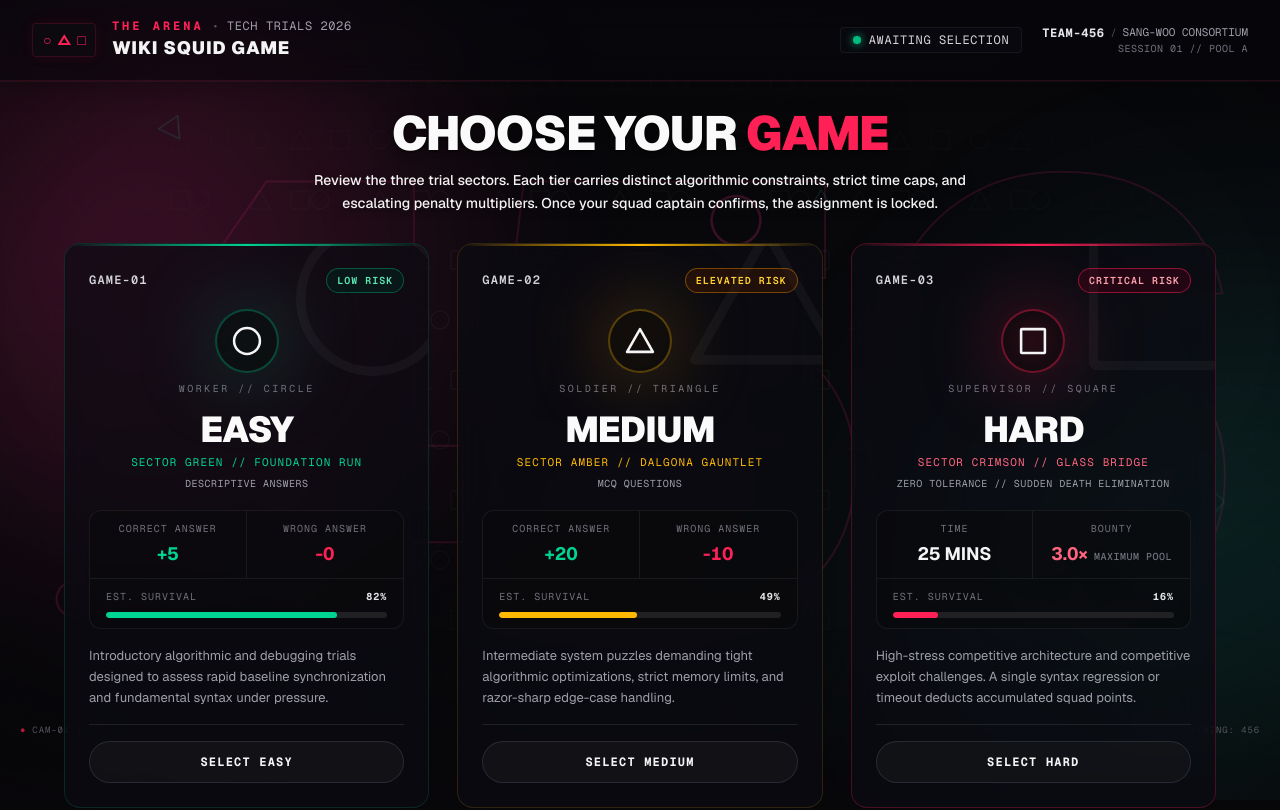
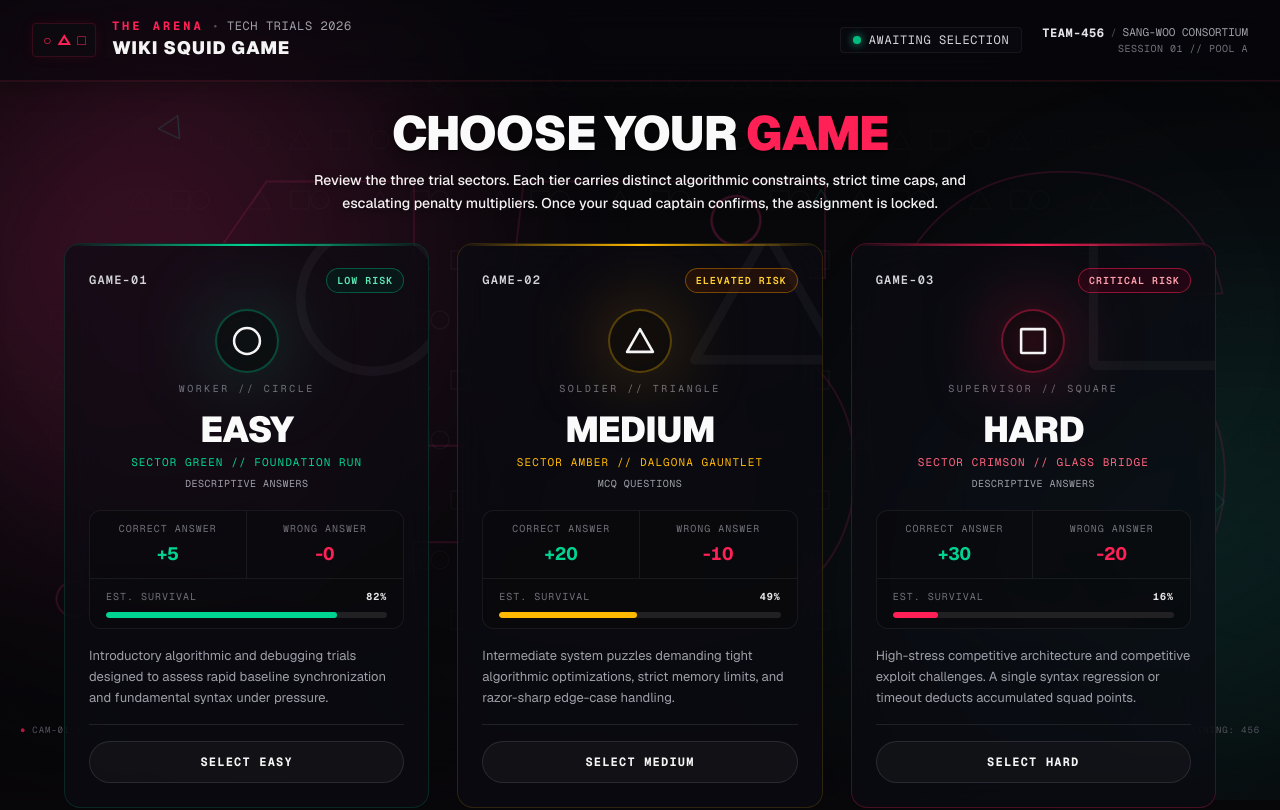
Before and after one commit to Shreeshavjain/squid-game-wiki, a Next.js app: page /dashboard in a window 1280 px wide. Shown: the top 810 px of the page. Built offline with nearby package versions, Linux system fonts and the light colour scheme.

Commit message:
hard card

```diff
--- a/app/data/difficultyTiers.ts
+++ b/app/data/difficultyTiers.ts
@@ -94,7 +94,7 @@ export const DIFFICULTY_TIERS: readonly DifficultyTier[] = [
     symbol: 'square',
     guardRole: 'SUPERVISOR // SQUARE',
     riskLevel: 'CRITICAL RISK',
-    riskDescriptor: 'ZERO TOLERANCE // SUDDEN DEATH ELIMINATION',
+    riskDescriptor: 'DESCRIPTIVE ANSWERS',
     timeLimit: '25 MINS',
     bountyMultiplier: '3.0× MAXIMUM POOL',
     survivalRate: 'EST. SURVIVAL 16%',
@@ -123,6 +123,7 @@ export const DIFFICULTY_TIERS: readonly DifficultyTier[] = [
     ],
     penaltyNotice: 'Lethal scoring rule: Failure to clear at least 2 challenges voids all points.',
     accentColorHex: '#e11d48', // intense crimson red for square
+    scoring: { correct: 30, wrong: -20 },
   },
 ];
 
```
